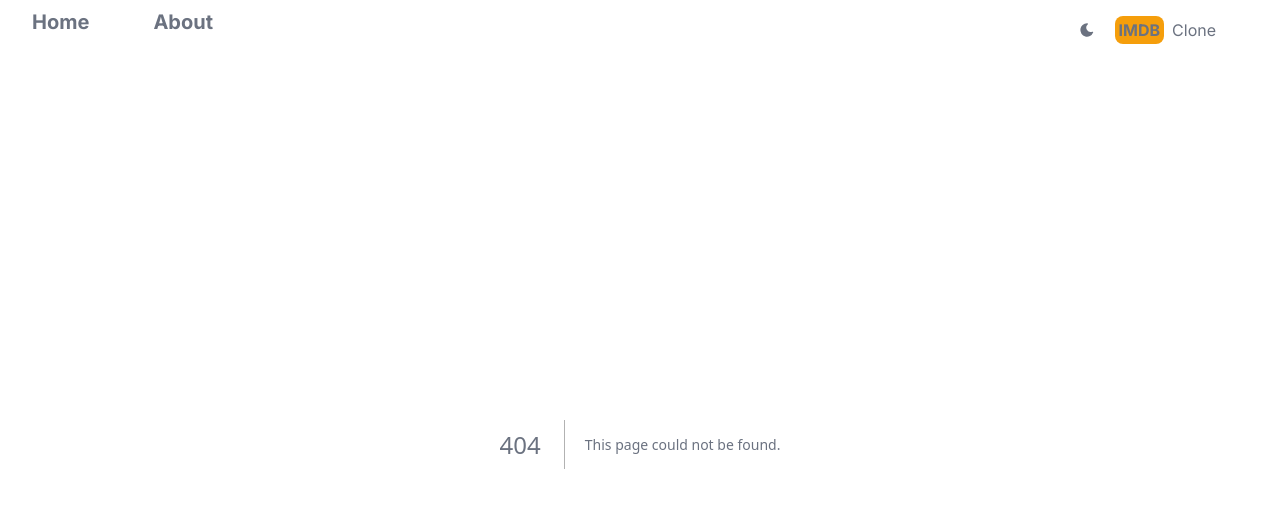
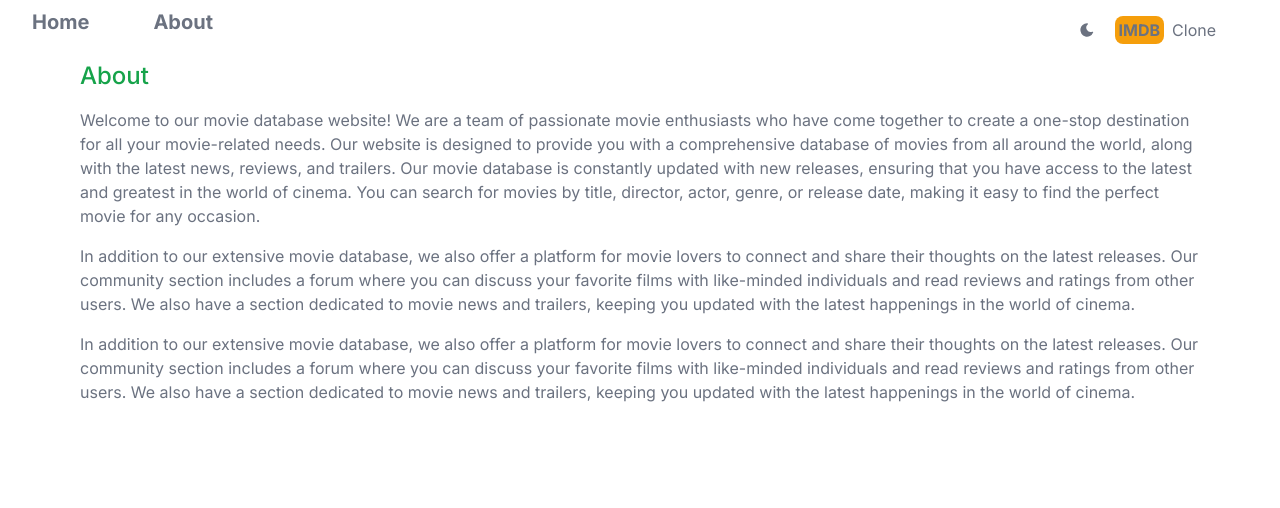
Before and after one commit to AlexanderPankov1970/imdb2, a Next.js app: page /about in a window 1280 px wide. Before the commit this address had no page. Shown: the top 508 px of the page. Built offline with nearby package versions, Linux system fonts and the light colour scheme.

Commit message:
create About page

```diff
--- /dev/null
+++ b/src/app/about/page.js
@@ -0,0 +1,38 @@
+import React from "react";
+
+export default function About() {
+  return (
+    <div className="max-w-6xl mx-auto space-y-4 p-4">
+      <h1 className="text-2xl font-medium text-green-600">About</h1>
+      <p>
+        Welcome to our movie database website! We are a team of passionate movie
+        enthusiasts who have come together to create a one-stop destination for
+        all your movie-related needs. Our website is designed to provide you
+        with a comprehensive database of movies from all around the world, along
+        with the latest news, reviews, and trailers. Our movie database is
+        constantly updated with new releases, ensuring that you have access to
+        the latest and greatest in the world of cinema. You can search for
+        movies by title, director, actor, genre, or release date, making it easy
+        to find the perfect movie for any occasion.
+      </p>
+      <p>
+        In addition to our extensive movie database, we also offer a platform
+        for movie lovers to connect and share their thoughts on the latest
+        releases. Our community section includes a forum where you can discuss
+        your favorite films with like-minded individuals and read reviews and
+        ratings from other users. We also have a section dedicated to movie news
+        and trailers, keeping you updated with the latest happenings in the
+        world of cinema.
+      </p>
+      <p>
+        In addition to our extensive movie database, we also offer a platform
+        for movie lovers to connect and share their thoughts on the latest
+        releases. Our community section includes a forum where you can discuss
+        your favorite films with like-minded individuals and read reviews and
+        ratings from other users. We also have a section dedicated to movie news
+        and trailers, keeping you updated with the latest happenings in the
+        world of cinema.
+      </p>
+    </div>
+  );
+}
```
